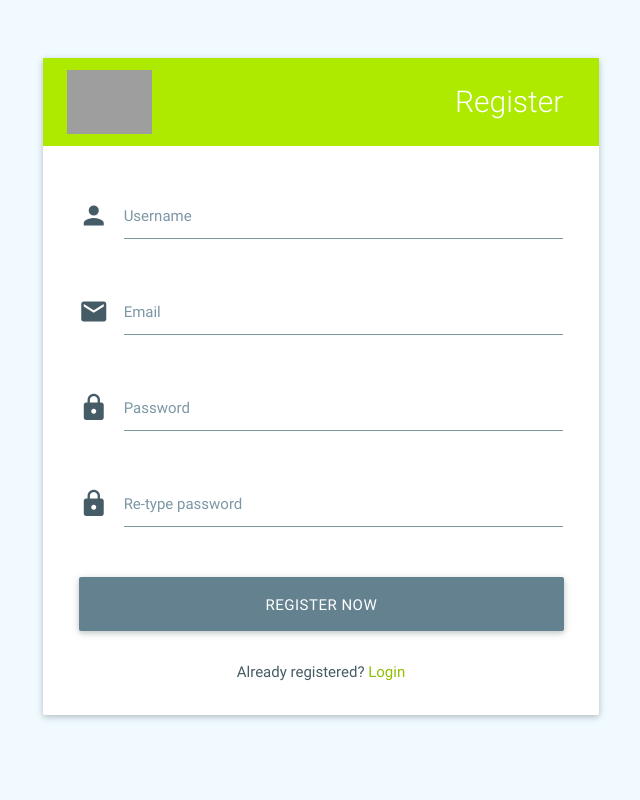
After one commit to augustoberwaldt/skin-system, a Django app: page /admin/register in a window 1280 px wide. The commit adds this page. Shown: the whole page, without its empty margins (319-959 px from the left). Run offline with Django 3.2, Linux system fonts and the light colour scheme; some libraries are stand-ins or nearby versions; grey boxes are pictures that could not be loaded.

Commit message:
FEA:Adiciona template register

```diff
--- /dev/null
+++ b/administrator/templates/auth/register.html
@@ -0,0 +1,70 @@
+{% extends 'layout/base.html' %}
+
+{% block contentCss %}
+    {% load staticfiles %}
+    <link  rel="stylesheet" href="{%  static 'assets/css/auth/login.css' %}" type="text/css"> </link>
+
+{% endblock contentCss %}
+
+{% block content %}
+
+<main class="valign-wrapper">
+  <div class="container valign">
+   <div id="login" class="row">
+        <div class="col s12 m8 l6 offset-m2 offset-l3 card-panel">
+           <form class="login-form">
+                <div class="row primary-color form-header">
+                  <div class="col s4">
+                    <img src="imgs/admin-logo-full.svg" alt="logo" class="logo responsive-img-height">
+                  </div>
+                  <div class="col s8 right-align">
+                    <h4 class="light white-text">Register</h4>
+                  </div>
+                </div>
+                <div class="form-body">
+                <div class="row">
+                  <div class="input-field col s12">
+                    <i class="mdi-social-person prefix"></i>
+                    <input id="username" type="text" class="validate">
+                    <label for="username" class="center-align">Username</label>
+                  </div>
+                </div>
+                <div class="row">
+                  <div class="input-field col s12">
+                    <i class="mdi-communication-email prefix"></i>
+                    <input id="email" type="email" class="validate">
+                    <label for="email" class="center-align">Email</label>
+                  </div>
+                </div>
+                <div class="row">
+                  <div class="input-field col s12">
+                    <i class="mdi-action-lock prefix"></i>
+                    <input id="password" type="password" class="validate">
+                    <label for="password">Password</label>
+                  </div>
+                </div>
+                <div class="row">
+                  <div class="input-field col s12">
+                    <i class="mdi-action-lock prefix"></i>
+                    <input id="password-again" type="password">
+                    <label for="password-again">Re-type password</label>
+                  </div>
+                </div>
+                <div class="row">
+                  <div class="input-field col s12">
+                    <a href="register.html" class="btn-large waves-effect waves-light col s12">Register Now</a>
+                  </div>
+                  <div class="input-field col s12">
+                    <p class="center medium-small sign-up">Already registered?
+                      <a href="{% url 'login' %}" >Login</a>
+                    </p>
+                  </div>
+                </div>
+              </div>
+           </form>
+        </div>
+      </div>
+  </div>
+
+</main>
+{% endblock content %}
--- a/administrator/templates/layout/base.html
+++ b/administrator/templates/layout/base.html
@@ -15,6 +15,9 @@
         <!-- Additional plugins styles -->
     <link href="{%  static 'assets/css/prism.css' %}" type="text/css" rel="stylesheet" media="screen">
     <link href="{%  static 'assets/css/simplebar.css' %}" type="text/css" rel="stylesheet" media="screen">
+
+    {% block contentCss %}
+    {% endblock %}
 </head>
 <body>
     {% block content %}
--- a/administrator/urls.py
+++ b/administrator/urls.py
@@ -3,5 +3,7 @@ from . import views;
 
 urlpatterns = [
     url(r'^$', views.login, name='login'),
+    url(r'^resetPass', views.resetPass, name='resetPass'),
+    url(r'^register', views.register, name='register'),
     url(r'^home/', views.home , name='home'),
 ]
--- a/administrator/views.py
+++ b/administrator/views.py
@@ -2,13 +2,17 @@
 from __future__ import unicode_literals
 
 from django.shortcuts import render
-from django.http  import  HttpResponse
-
+from django.http import HttpResponse
 
 
 def home(request):
     return render(request, 'home.html')
 
-
 def login(request):
     return render(request, 'auth/login.html')
+
+def resetPass(request):
+    return render(request, 'auth/resetPassword.html')
+
+def register(request):
+    return render(request, 'auth/register.html')
--- /dev/null
+++ b/static/assets/css/auth/login.css
@@ -0,0 +1,16 @@
+html,
+body{
+    height: 100%;
+}
+main {
+    padding: 0 !important;
+}
+.form-header {
+    padding: 12px 24px 12px 12px;
+}
+.form-header .col{
+	height:64px;
+}
+.form-body {
+    padding: 12px 24px;
+}
```
Also changed, not shown: administrator/templates/auth/login.html (+16 -6 lines), administrator/templates/auth/resetPassword.html (added, +56 -0 lines), administrator/templates/__init__.py (deleted).
